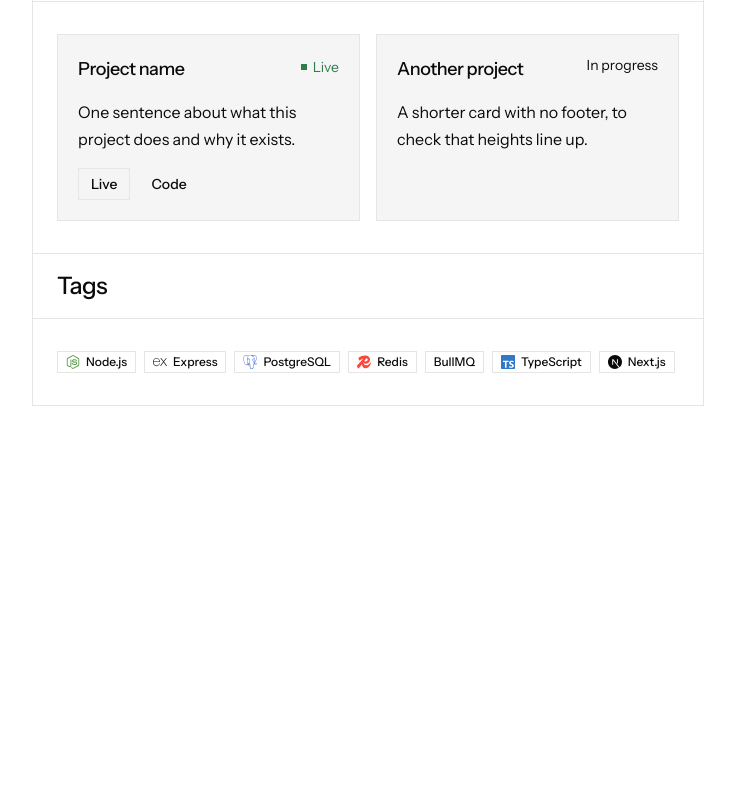
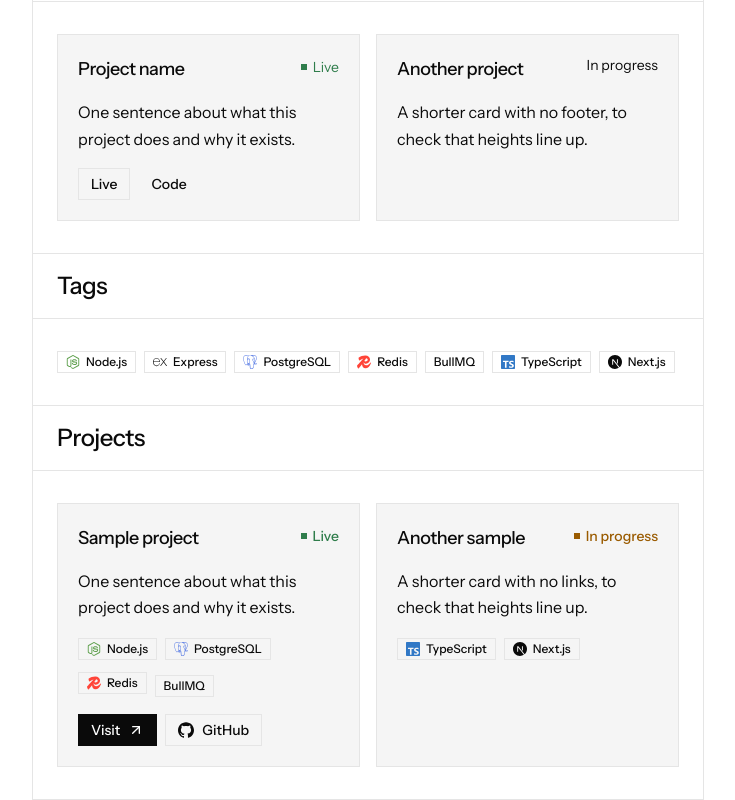
Before and after one commit to Akhilesh-Singh-0/akhilesh.dev, a Next.js app: page / in a window 1280 px wide. Shown: the part 840-1640 px from the top of the page, without its empty margins (272-1007 px from the left). Before the commit the page ends 1246 px from the top, so only its background shows below. Built offline with nearby package versions, Linux system fonts and the light colour scheme.

Commit message:
feat(features): add ProjectCard and Project type

```diff
--- a/app/globals.css
+++ b/app/globals.css
@@ -7,6 +7,7 @@
   --ink: #0a0a0a;
   --rule: #e5e5e5;
   --ok: #2f7d4b;
+  --wip: #9a5b00;
   --fail: #b8432f;
 }
 
@@ -17,6 +18,7 @@
   --ink: #f9f9f9;
   --rule: #212121;
   --ok: #5ba372;
+  --wip: #d6a24a;
   --fail: #d2604a;
 }
 
@@ -26,6 +28,7 @@
   --color-ink: var(--ink);
   --color-rule: var(--rule);
   --color-ok: var(--ok);
+  --color-wip: var(--wip);
   --color-fail: var(--fail);
 
   --font-sans: var(--font-instrument), ui-sans-serif, system-ui, sans-serif;
--- a/app/page.tsx
+++ b/app/page.tsx
@@ -3,8 +3,29 @@ import { Section } from "@/components/layout/section";
 import { Button } from "@/components/ui/button";
 import { Card } from "@/components/ui/card";
 import { TechTag } from "@/components/features/techTag";
+import { ProjectCard } from "@/components/features/projectCard";
+import type { Project } from "@/types/content";
 
 const tokens = ["bg", "surface", "ink", "rule", "ok", "fail"] as const;
+
+const samples: Project[] = [
+  {
+    slug: "sample-one",
+    name: "Sample project",
+    status: "live",
+    summary: "One sentence about what this project does and why it exists.",
+    stack: ["nodejs", "postgres", "redis", "bullmq"],
+    links: { live: "https://example.com", repo: "https://github.com" },
+  },
+  {
+    slug: "sample-two",
+    name: "Another sample",
+    status: "in-progress",
+    summary: "A shorter card with no links, to check that heights line up.",
+    stack: ["typescript", "nextjs"],
+    links: {},
+  },
+];
 
 export default function Page() {
   return (
@@ -88,6 +109,14 @@ export default function Page() {
           <TechTag name="nextjs" />
         </div>
       </Section>
+
+      <Section id="projects" title="Projects">
+        <div className="grid gap-4 sm:grid-cols-2">
+          {samples.map((p) => (
+            <ProjectCard key={p.slug} project={p} />
+          ))}
+        </div>
+      </Section>
     </main>
   );
 }
--- /dev/null
+++ b/components/features/projectCard.tsx
@@ -0,0 +1,66 @@
+import { LuArrowUpRight } from "react-icons/lu";
+import { SiGithub } from "react-icons/si";
+import { TechTag } from "@/components/features/techTag";
+import { Button } from "@/components/ui/button";
+import { Card } from "@/components/ui/card";
+import { cn } from "@/lib/cn";
+import type { Project, ProjectStatus } from "@/types/content";
+
+const statuses: Record<
+  ProjectStatus,
+  { label: string; text: string; dot: string }
+> = {
+  live: { label: "Live", text: "text-ok", dot: "bg-ok" },
+  "in-progress": { label: "In progress", text: "text-wip", dot: "bg-wip" },
+};
+
+// Not clickable, so it's the only thing on the card that carries color.
+function Status({ status }: { status: ProjectStatus }) {
+  const { label, text, dot } = statuses[status];
+  return (
+    <span className={cn("inline-flex items-center gap-1.5 font-medium", text)}>
+      <span className={cn("size-1.5", dot)} />
+      {label}
+    </span>
+  );
+}
+
+// Renders any project. No per-project design: pass data, get a card.
+export function ProjectCard({ project }: { project: Project }) {
+  const { name, status, summary, stack, links } = project;
+  const hasLinks = Boolean(links.live || links.repo);
+
+  return (
+    <Card
+      title={name}
+      meta={<Status status={status} />}
+      footer={
+        hasLinks ? (
+          <>
+            {links.live ? (
+              <Button size="sm" href={links.live} external>
+                Visit
+                <LuArrowUpRight className="size-4" aria-hidden />
+              </Button>
+            ) : null}
+            {links.repo ? (
+              <Button size="sm" variant="secondary" href={links.repo} external>
+                <SiGithub className="size-4" aria-hidden />
+                GitHub
+              </Button>
+            ) : null}
+          </>
+        ) : undefined
+      }
+    >
+      <p>{summary}</p>
+      <ul className="mt-4 flex flex-wrap gap-2">
+        {stack.map((key) => (
+          <li key={key}>
+            <TechTag name={key} />
+          </li>
+        ))}
+      </ul>
+    </Card>
+  );
+}
--- /dev/null
+++ b/types/content.ts
@@ -0,0 +1,12 @@
+import type { TechKey } from "@/lib/tech";
+
+export type ProjectStatus = "live" | "in-progress";
+
+export type Project = {
+  slug: string;
+  name: string;
+  status: ProjectStatus;
+  summary: string;
+  stack: TechKey[];
+  links: { live?: string; repo?: string };
+};
```
